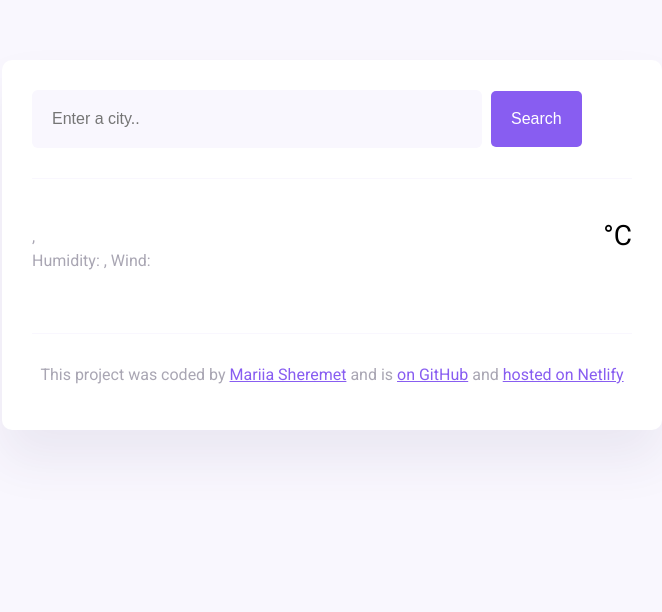
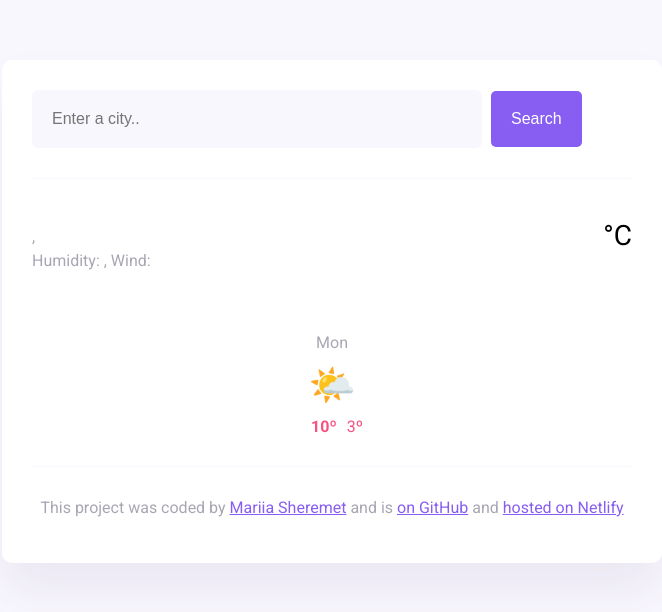
Before and after one commit to MariiaSheremet/weatherapp-project, a plain HTML site: page index.html in a window 1280 px wide. Shown: the whole page, without its empty margins (308-970 px from the left). Drawn offline with nearby package versions, Linux system fonts and the light colour scheme; no server answers.

Commit message:
Added the forecast HTML and CSS

```diff
--- a/index.html
+++ b/index.html
@@ -47,6 +47,16 @@
             ><span class="current-temperature-unit">°C</span>
           </div>
         </div>
+        <div class="weather-forecast">
+          <div class="weather-forecast-day">Mon</div>
+          <div class="weather-forecast-icon">🌤️</div>
+          <div class="weather-forecast-temperature">
+            <span class="weather-forecast-temperature-max"
+              ><strong>10º</strong></span
+            >
+            <span class="weather-forecast-temperature-min">3º</span>
+          </div>
+        </div>
       </main>
       <footer>
         <p>
--- a/src/styles.css
+++ b/src/styles.css
@@ -89,6 +89,38 @@ main {
   top: -38px;
 }
 
+.weather-forecast {
+  margin-top: 30px;
+}
+
+.weather-forecast-day {
+  text-align: center;
+  color: rgba(39, 33, 66, 0.4);
+  font-size: 16px;
+  line-height: 20px;
+  margin-bottom: 10px;
+}
+
+.weather-forecast-icon {
+  font-size: 38px;
+  text-align: center;
+}
+.weather-forecast-temperature {
+  text-align: center;
+  color: #f65282;
+  margin-top: 10px;
+  display: flex;
+  justify-content: center;
+}
+
+.weather-forecast-temperature-max {
+  padding: 0 10px;
+}
+
+.weather-forecast-temperature-mim {
+  padding: 0 10px;
+}
+
 footer {
   border-top: 1px solid #f9f7fe;
   text-align: center;
```
